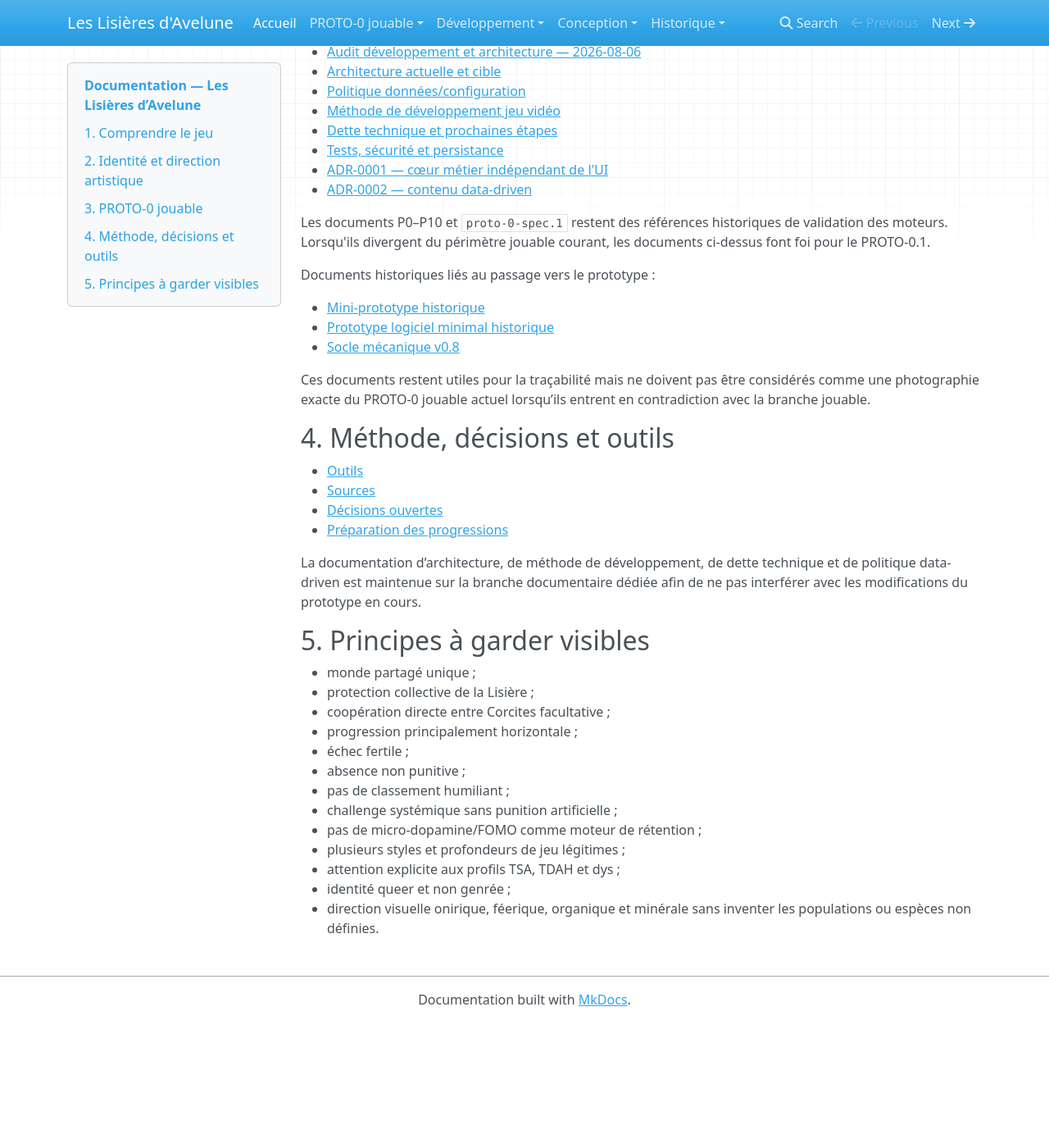
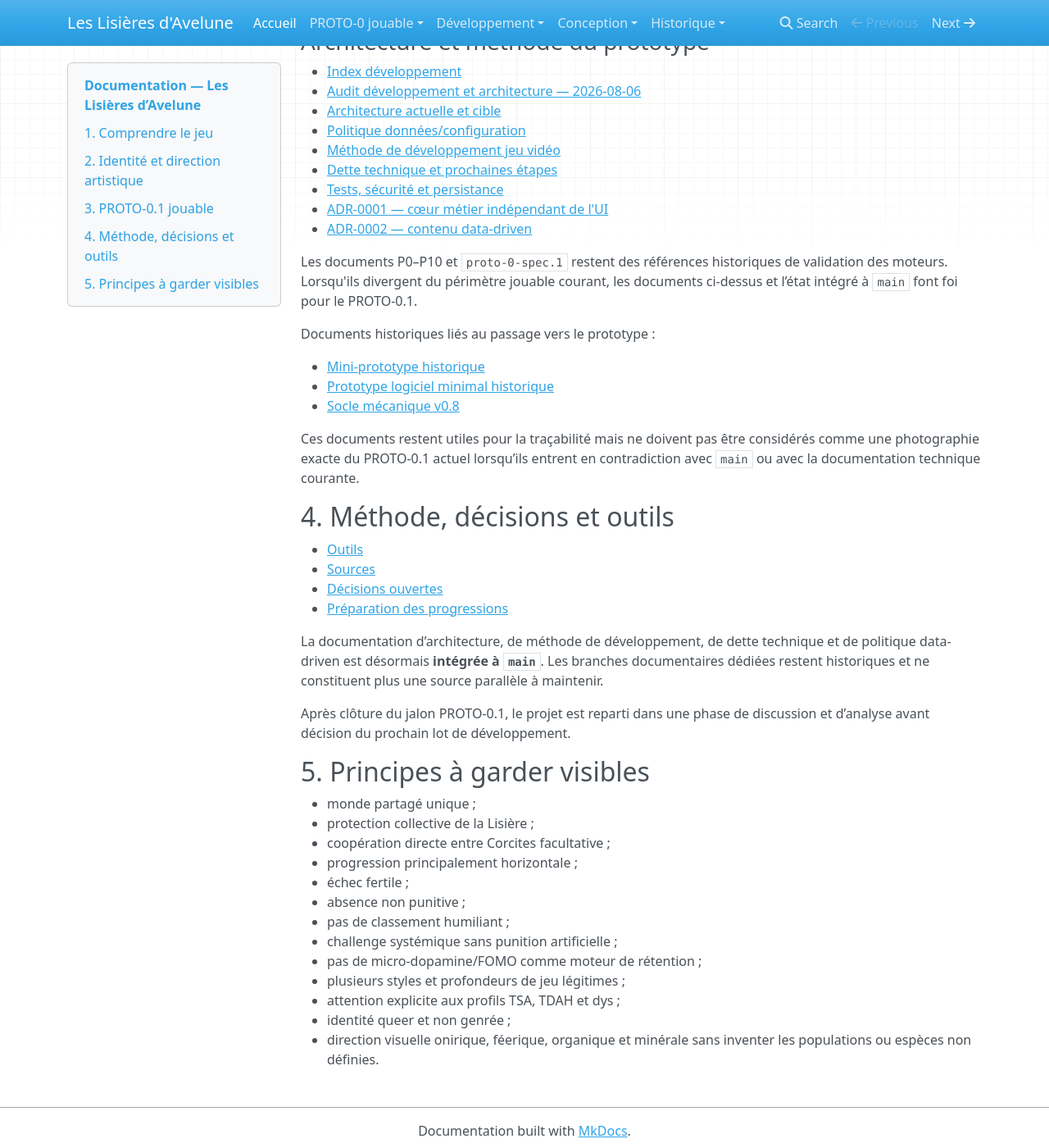
Before and after one commit to Abeliome-Officiel/les-lisieres-avelune, an MkDocs documentation site: the page built from docs/index.md, in a window 1280 px wide and 1400 px high, scrolled down 1120 px. Shown: the whole window at 82% size. Built offline with MkDocs 1.6.1, drawn with Linux system fonts in a browser that asks for light colours; nearby versions of some CDN libraries; before the commit the page ends 2367 px from its top, so only the background shows below that; some of the changed text lies outside the part shown.

Commit message:
docs: nettoyer l’index après intégration du PROTO-0.1

```diff
--- a/docs/index.md
+++ b/docs/index.md
@@ -1,8 +1,8 @@
 # Documentation — Les Lisières d’Avelune
 
-Cet index distingue désormais les **principes et documents de conception**, les **jalons historiques** et le **PROTO-0 jouable actuel**.
+Cet index distingue les **principes et documents de conception**, les **jalons historiques** et le **PROTO-0.1 jouable intégré à `main`**.
 
-Le `v0.8` reste un repère historique. La dernière baseline de conception figée est `v0.8.3`, tandis que la conception courante est **v0.8.3+** et évolue avec les playtests.
+Le `v0.8` reste un repère historique. La dernière baseline de conception figée avant le PROTO-0.1 est `v0.8.3`, tandis que la conception courante est **v0.8.3+** et continue d’évoluer avec les discussions et playtests.
 
 ## 1. Comprendre le jeu
 
@@ -26,11 +26,11 @@ Direction actuelle : **poétique · onirique · féerique · organique · minér
 
 Le canon visuel provisoire interdit d’inventer humains/humanoïdes, habitants, faune ou espèces naturelles non définies.
 
-## 3. PROTO-0 jouable
+## 3. PROTO-0.1 jouable
 
-Le prototype logiciel réel est développé sur :
+Le prototype logiciel réel est désormais **intégré à `main`**, qui constitue la source canonique du dépôt après la fusion de la PR #1.
 
-- [`develop/proto-0.1-playable`](https://github.com/Avelune-Officiel/les-lisieres-avelune/tree/develop/proto-0.1-playable)
+La branche `develop/proto-0.1-playable` reste utile pour la traçabilité historique du développement du jalon, mais n’est plus la branche de référence courante.
 
 La documentation technique courante du prototype comprend :
 
@@ -53,10 +53,7 @@ La documentation technique courante du prototype comprend :
 - [ADR-0001 — cœur métier indépendant de l'UI](development/adr/ADR-0001-FUNCTIONAL-CORE.md)
 - [ADR-0002 — contenu data-driven](development/adr/ADR-0002-DATA-DRIVEN-CONTENT.md)
 
-Les documents P0–P10 et `proto-0-spec.1` restent des références
-historiques de validation des moteurs. Lorsqu'ils divergent du
-périmètre jouable courant, les documents ci-dessus font foi pour le
-PROTO-0.1.
+Les documents P0–P10 et `proto-0-spec.1` restent des références historiques de validation des moteurs. Lorsqu'ils divergent du périmètre jouable courant, les documents ci-dessus et l’état intégré à `main` font foi pour le PROTO-0.1.
 
 Documents historiques liés au passage vers le prototype :
 
@@ -64,7 +61,7 @@ Documents historiques liés au passage vers le prototype :
 - [Prototype logiciel minimal historique](16_proto_minimal.md)
 - [Socle mécanique v0.8](13_socle_mecanique_v0.8.md)
 
-Ces documents restent utiles pour la traçabilité mais ne doivent pas être considérés comme une photographie exacte du PROTO-0 jouable actuel lorsqu’ils entrent en contradiction avec la branche jouable.
+Ces documents restent utiles pour la traçabilité mais ne doivent pas être considérés comme une photographie exacte du PROTO-0.1 actuel lorsqu’ils entrent en contradiction avec `main` ou avec la documentation technique courante.
 
 ## 4. Méthode, décisions et outils
 
@@ -73,7 +70,9 @@ Ces documents restent utiles pour la traçabilité mais ne doivent pas être con
 - [Décisions ouvertes](11_decisions_a_valider.md)
 - [Préparation des progressions](12_preparation_arbres.md)
 
-La documentation d’architecture, de méthode de développement, de dette technique et de politique data-driven est maintenue sur la branche documentaire dédiée afin de ne pas interférer avec les modifications du prototype en cours.
+La documentation d’architecture, de méthode de développement, de dette technique et de politique data-driven est désormais **intégrée à `main`**. Les branches documentaires dédiées restent historiques et ne constituent plus une source parallèle à maintenir.
+
+Après clôture du jalon PROTO-0.1, le projet est reparti dans une phase de discussion et d’analyse avant décision du prochain lot de développement.
 
 ## 5. Principes à garder visibles
 
```
